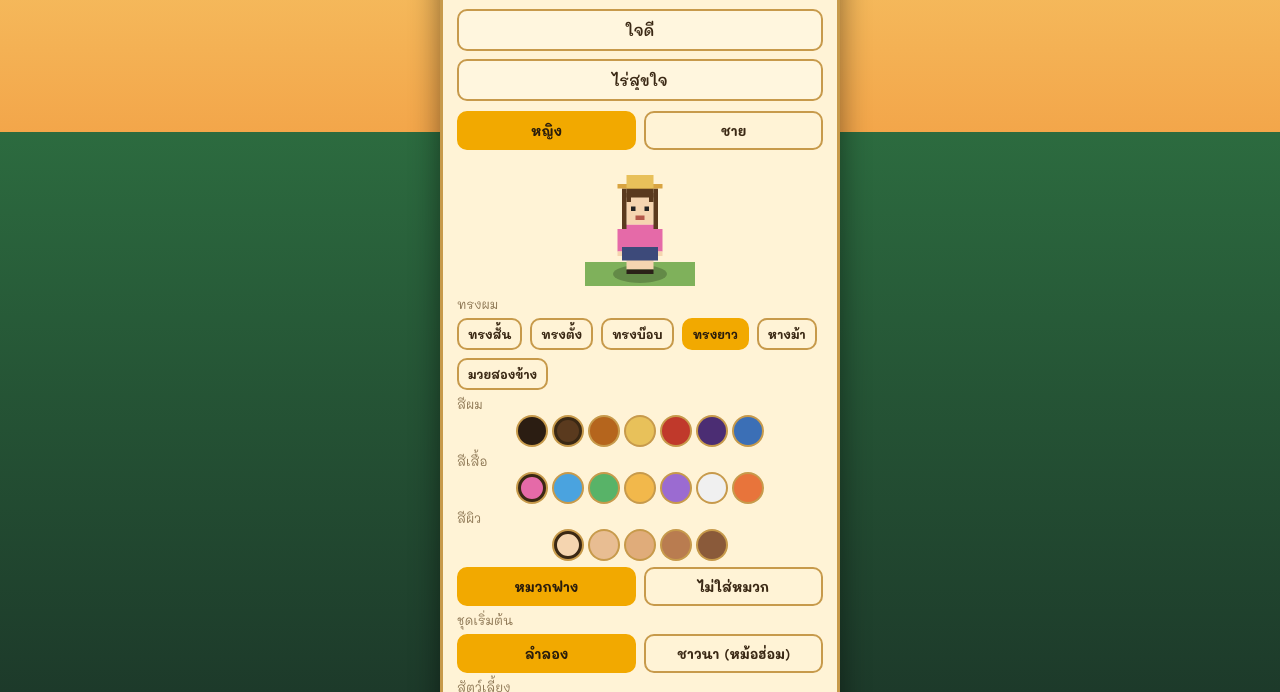
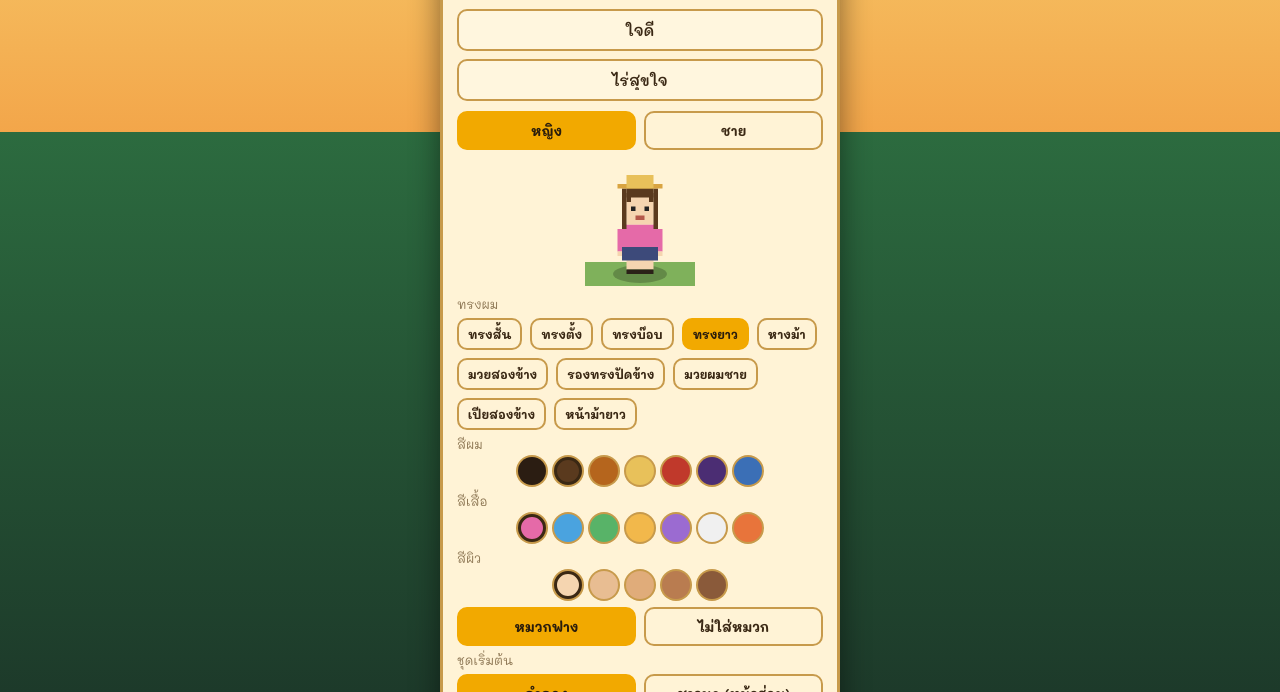
Before and after one commit to Buss2545/minecraft-web, a plain HTML site: page public/game-core/baan-suan-sukjai-core.html in a window 1280 px wide. Shown: the part 108-800 px from the top of the page. Drawn offline with Linux system fonts and the light colour scheme.

Commit message:
Add files via upload

```diff
--- a/public/game-core/baan-suan-sukjai-core.html
+++ b/public/game-core/baan-suan-sukjai-core.html
@@ -272,6 +272,7 @@ const OUT=[
  {id:'sport',n:'ชุดกีฬา (ตะกร้อ)',ic:'🏐',price:300,top:'#e63946',bot:'#f2f2f2',desc:'วิ่งเร็วขึ้นนิดหน่อย',spd:1},
  {id:'official',n:'ชุดข้าราชการ',ic:'🏅',price:600,top:'#cdb67a',bot:'#2b2b2b',desc:'ภูมิฐาน เพิ่มความป้องกัน',def:1},
  {id:'thai',n:'ชุดไทยประยุกต์',ic:'🏵️',price:900,top:'#e8a0b8',bot:'#2a4f9a',desc:'สไบ/ราชปะแตน โจงกระเบน'},
+ {id:'kimono',n:'ชุดกิโมโน',ic:'👘',price:1000,top:'#e0527a',bot:'#c93d65',desc:'กิโมโนผ้าไหมลายซากุระ พร้อมโอบิ ใส่ได้ทั้งชายและหญิง'},
  {id:'songkran',n:'ชุดสงกรานต์',ic:'💦',price:400,top:'#ff6b9a',bot:'#1fa3a3',desc:'เสื้อลายดอก พร้อมปืนฉีดน้ำ'},
  {id:'winter',n:'ชุดหน้าหนาว',ic:'🧣',price:500,top:'#7a5bb5',bot:'#3a3a55',desc:'เสื้อกันหนาว หมวกไหมพรม',def:1},
  {id:'fisher',n:'ชุดชาวประมง',ic:'🎣',price:450,top:'#2b8aa3',bot:'#3a3a2a',desc:'หมวกบักเก็ต ตกปลาเก่งขึ้น',fish:1},
@@ -279,7 +280,7 @@ const OUT=[
  {id:'cute',n:'ชุดน่ารัก (หูแมว)',ic:'🐱',price:500,top:'#ffb3d1',bot:'#8a6fb5',desc:'หูแมวน่ารัก'},
  {id:'fantasy',n:'ชุดแฟนตาซี (ผู้วิเศษ)',ic:'🧙',price:1200,top:'#5a2d91',bot:'#3a1d6a',desc:'เสื้อคลุมพ่อมด สู้ได้แรงขึ้น',atk:2}
 ];
-const HAIRSTY=[['short','ทรงสั้น'],['spiky','ทรงตั้ง'],['bob','ทรงบ๊อบ'],['long','ทรงยาว'],['pony','หางม้า'],['buns','มวยสองข้าง']];
+const HAIRSTY=[['short','ทรงสั้น'],['spiky','ทรงตั้ง'],['bob','ทรงบ๊อบ'],['long','ทรงยาว'],['pony','หางม้า'],['buns','มวยสองข้าง'],['quiff','รองทรงปัดข้าง'],['manbun','มวยผมชาย'],['braids','เปียสองข้าง'],['bangs','หน้าม้ายาว']];
 const HAIRS=['#2b1d12','#5a3a1e','#b5651d','#e8c15a','#c0392b','#4b2d73','#3b6fb6'];
 const SHIRTS=['#e56aa8','#4aa3df','#58b368','#f2b84b','#9b6bd1','#f0f0f0','#e8743b'];
 const SKINS=['#f5d5b0','#e8bd92','#e0ac7a','#b97c50','#8a5a3a'];
@@ -550,8 +551,8 @@ function person(c,x,y,o,dir,fr,u){
  u=u||2;const L=x-6*u;let T=y-20*u;
  const B=(cx,cy,w,h,col)=>{c.fillStyle=col;c.fillRect(L+cx*u,T+cy*u,w*u,h*u)};
  const ph=fr|0,k=ph?(ph-1)%4:0,side=dir==='l'||dir==='r',ll=ph?[0,0,1,2][k]:0,rl=ph?[1,2,0,0][k]:0,sw=ph?[1,0,-1,0][k]:0,bob=ph&&k%2?-u:0,ex=dir==='l'?-1:dir==='r'?1:0,fit=o.fit,fo=fit&&OUTD[fit]&&OUTD[fit].top?OUTD[fit]:null;
- const fem=o.g==='f',top=fo?fo.top:o.shirt,bot=fo?fo.bot:o.pants;
- const skirt=fit?(fem&&SKF.has(fit)):o.skirt;
+ const fem=o.g==='f',kim=fit==='kimono',top=kim?(fem?'#e0527a':'#2f4a7a'):(fo?fo.top:o.shirt),bot=kim?(fem?'#c93d65':'#243a63'):(fo?fo.bot:o.pants);
+ const skirt=fit?((fem&&SKF.has(fit))||kim):o.skirt;
  const hs=o.hs||(o.long?'long':'short');
  c.fillStyle='rgba(0,0,0,.22)';c.beginPath();c.ellipse(x,y,6*u,2*u,0,0,7);c.fill();
  const lx=side?sw:0,rx=side?-sw:0;
@@ -561,14 +562,18 @@ function person(c,x,y,o,dir,fr,u){
  B(2,9,8,6,top);
  const aLy=side?0:(rl?-1:0),aRy=side?0:(ll?-1:0),aLx=side?-sw:0,aRx=side?sw:0;B(1+aLx,10+aLy,1,5,top);B(10+aRx,10+aRy,1,5,top);B(1+aLx,15+aLy,1,1,o.skin);B(10+aRx,15+aRy,1,1,o.skin);
  if(skirt)B(2,14,8,3,bot);else B(2,14,8,1,bot);
- if((fit==='thai'&&fem)||fit==='fantasy')B(2,14,8,5,bot);
+ if((fit==='thai'&&fem)||fit==='fantasy'||kim)B(2,14,8,5,bot);
  B(3,1,6,8,o.skin);
  if(dir==='u')B(3,0,6,7,o.hair);else{B(3,0,6,3,o.hair);B(3,2,1,2,o.hair);B(8,2,1,2,o.hair)}
  if(hs==='spiky'){B(3,-1,1,1,o.hair);B(5,-1,1,1,o.hair);B(7,-1,1,1,o.hair);B(8,0,1,1,o.hair)}
  if(hs==='bob'){B(2,1,1,6,o.hair);B(9,1,1,6,o.hair);if(dir==='u')B(3,6,6,2,o.hair)}
  if(hs==='long'){B(2,1,1,9,o.hair);B(9,1,1,9,o.hair);if(dir==='u')B(3,7,6,3,o.hair)}
  if(hs==='pony'){B(9,2,1,2,o.hair);B(10,3,1,6,o.hair);if(dir==='u')B(5,7,2,4,o.hair)}
- if(hs==='buns'){B(2,-1,2,2,o.hair);B(8,-1,2,2,o.hair)}
+ if(hs==='quiff'){B(3,-1,6,1,o.hair);B(4,-2,4,1,o.hair);B(8,-1,1,1,o.hair);if(dir!=='u'){B(3,3,4,1,o.hair);B(7,3,1,1,o.hair)}}
+  if(hs==='manbun'){B(2,1,1,4,o.hair);B(9,1,1,4,o.hair);B(4,-2,4,2,o.hair);B(5,-3,2,1,o.hair);B(4,0,4,1,'#c0392b');if(dir==='u')B(3,5,6,2,o.hair)}
+  if(hs==='braids'){B(2,1,1,3,o.hair);B(9,1,1,3,o.hair);B(1,3,2,1,o.hair);B(9,3,2,1,o.hair);B(1,4,2,2,o.hair);B(9,4,2,2,o.hair);B(1,6,2,2,o.hair);B(9,6,2,2,o.hair);B(1,8,2,2,o.hair);B(9,8,2,2,o.hair);B(1,10,2,1,'#e8749b');B(9,10,2,1,'#e8749b');if(dir==='u')B(3,6,6,1,o.hair)}
+  if(hs==='bangs'){B(2,1,1,8,o.hair);B(9,1,1,8,o.hair);if(dir!=='u'){B(3,3,6,1,o.hair);B(4,4,1,1,o.hair);B(7,4,1,1,o.hair)}else B(3,7,6,4,o.hair)}
+  if(hs==='buns'){B(2,-1,2,2,o.hair);B(8,-1,2,2,o.hair)}
  if(dir!=='u'){B(4+ex,5,1,1,'#222');B(7+ex,5,1,1,'#222');B(5+ex,7,2,1,'#b5584a');if(o.acc==='glasses'){B(3+ex,4,3,1,'#333');B(6+ex,4,3,1,'#333')}}
  switch(fit){
   case 'mohom':B(-1,0,14,1,'#d9b45a');B(1,-1,10,1,'#e3c26a');B(3,-2,6,1,'#e3c26a');B(5,-3,2,1,'#e3c26a');B(5,9,2,1,'#c9d3ee');break;
@@ -583,7 +588,12 @@ function person(c,x,y,o,dir,fr,u){
   case 'loy':B(3,9,6,1,'#ff7a1a');B(4,10,4,1,'#ff9a3a');B(3,0,6,1,'#ff6fa0');B(4,-1,1,1,'#ff6fa0');B(7,-1,1,1,'#fff');break;
   case 'cute':B(3,-2,2,2,'#ffb3d1');B(7,-2,2,2,'#ffb3d1');B(3,-1,1,1,'#fff');B(8,-1,1,1,'#fff');break;
   case 'fantasy':B(2,0,8,1,'#3a1d6a');B(3,-2,6,2,'#3a1d6a');B(5,-5,2,3,'#3a1d6a');B(5,-3,1,1,'#f2c14e');break;
-  case 'casual':if(o.hat){B(1,0,10,1,'#d9a441');B(3,-2,6,3,'#e8c05a')}break;
+  case 'kimono':B(0,11,1,5,top);B(11,11,1,5,top);B(0,15,1,1,bot);B(11,15,1,1,bot);
+    if(dir!=='u'){B(4,9,1,3,'#fff');B(7,9,1,3,'#fff');B(5,11,2,1,'#fff')}
+    if(fem){B(2,12,8,2,'#f2c14e');B(2,12,8,1,'#ffd86a');if(dir==='u')B(3,11,6,4,'#f2c14e');else B(8,12,2,3,'#f2c14e');B(3,15,1,1,'#fff');B(7,16,1,1,'#fff');B(5,17,1,1,'#ffd1e0');B(4,18,1,1,'#ffd1e0');B(8,18,1,1,'#fff');B(8,0,1,1,'#ff9ec0');B(9,0,1,1,'#fff');B(9,1,1,1,'#ff9ec0')}
+    else{B(2,12,8,1,'#d9d9d9');B(2,13,8,1,'#8a8a99');B(4,15,1,4,'#3d5f9a');B(7,15,1,4,'#3d5f9a')}
+    break;
+   case 'casual':if(o.hat){B(1,0,10,1,'#d9a441');B(3,-2,6,3,'#e8c05a')}break;
  }
  if(o.acc==='hat'){B(1,0,10,1,'#d9a441');B(3,-2,6,3,'#e8c05a')}
  if(o.acc==='cap'){B(3,-1,6,2,'#c0392b');B(2,1,8,1,'#c0392b')}
```
